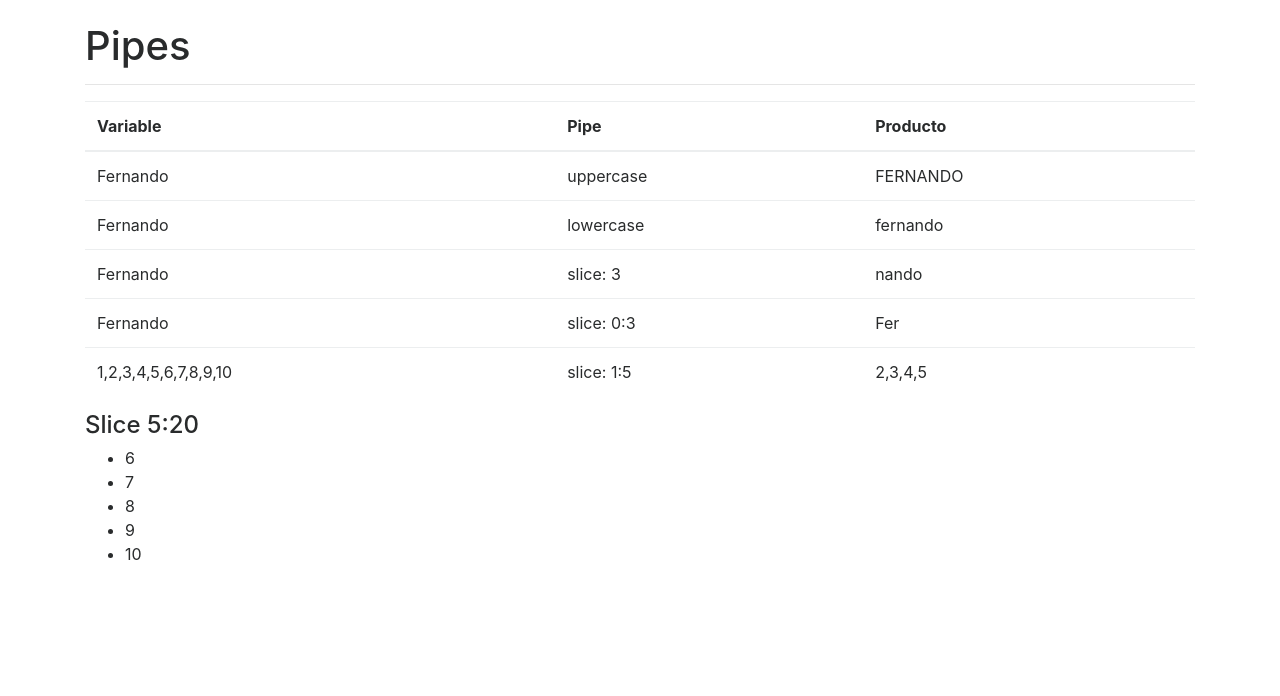
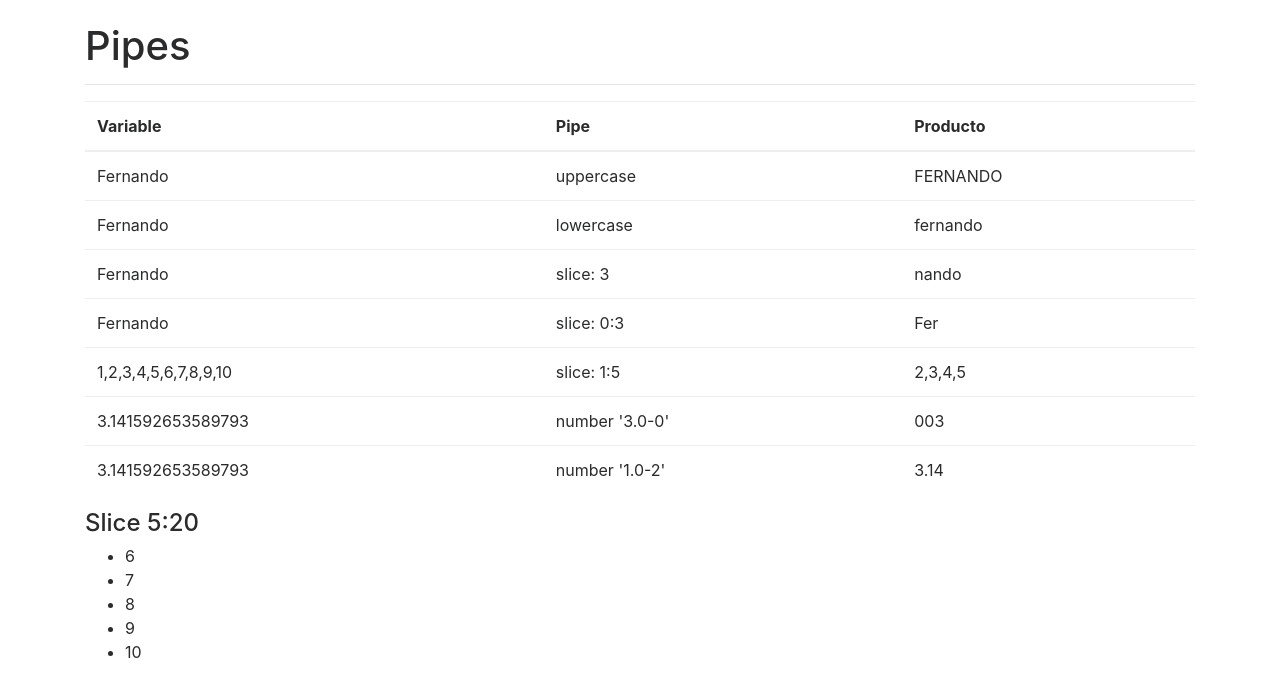
Before and after one commit to CarlosEstevez13/3.pipes, an Angular app: page / in a window 1280 px wide. Shown: the top 696 px of the page. Built offline with nearby package versions, Linux system fonts and the light colour scheme.

Commit message:
Decimal (number) pipe

```diff
--- a/src/app/app.component.html
+++ b/src/app/app.component.html
@@ -42,6 +42,17 @@
         <td>{{arreglo | slice: 1:5}}</td>
       </tr>
 
+      <tr>
+        <td>{{PI}}</td>
+        <td>number '3.0-0'</td>
+        <td>{{PI | number:'3.0-0'}}</td>
+      </tr>
+
+      <tr>
+        <td>{{PI}}</td>
+        <td>number '1.0-2'</td>
+        <td>{{PI | number:'1.0-2'}}</td>
+      </tr>
     </tbody>
   </table>
 
--- a/src/app/app.component.ts
+++ b/src/app/app.component.ts
@@ -9,4 +9,6 @@
   nombre = "Fernando";
 
   arreglo = [1,2,3,4,5,6,7,8,9,10];
+
+  PI = Math.PI;
 }
```
